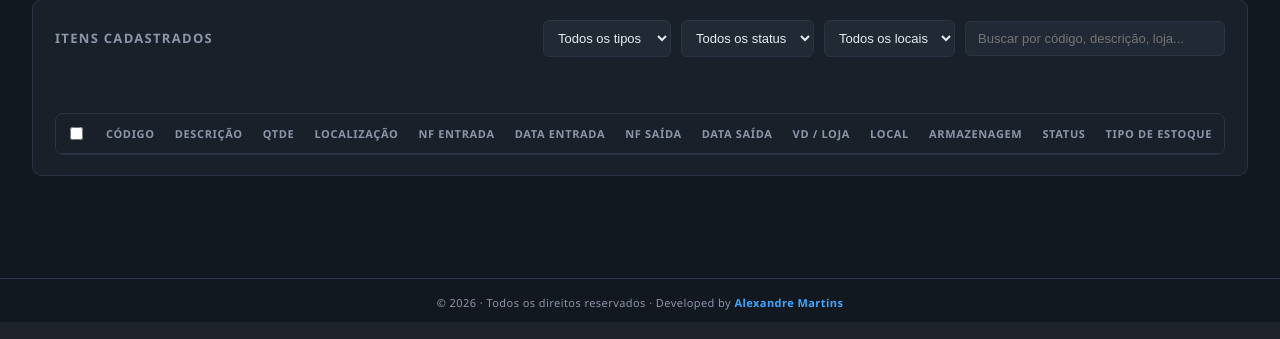
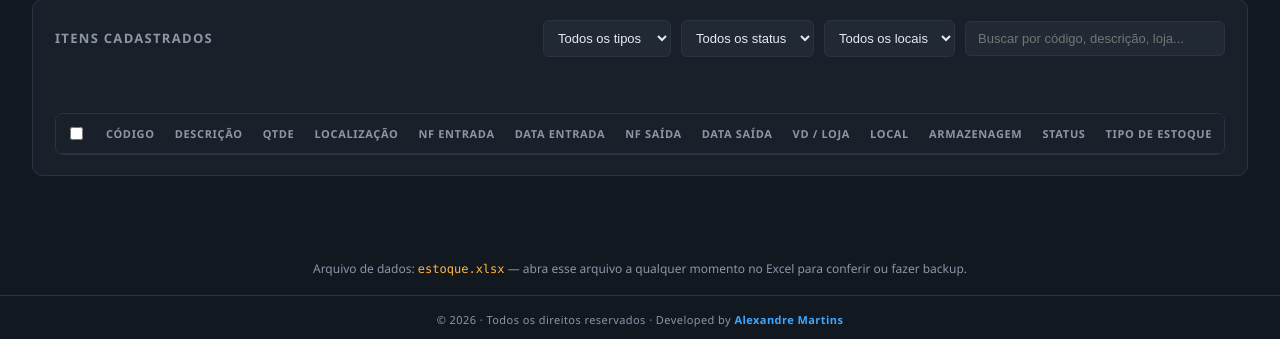
Before and after one commit to ALMDPSP/Controle-Estoque, a Python web app: template templates/imobilizados.html in a window 1280 px wide. Shown: the part 1256-1595 px from the top of the page. Before the commit the page ends 1566 px from the top, so only its background shows below. Run offline with Jinja, Linux system fonts and the light colour scheme; the template is opened without the code that fills it, so the values that code supplies are empty.

Commit message:
Add files via upload

```diff
--- /dev/null
+++ b/templates/_footer.html
@@ -0,0 +1,28 @@
+<style>
+  .app-standard-footer{
+    text-align:center;
+    color:var(--muted,#8b96a8);
+    font-size:12px;
+    padding:0 0 12px;
+  }
+  .app-standard-footer code{
+    font-family:var(--mono,"SFMono-Regular",Consolas,"Liberation Mono",Menlo,monospace);
+    color:var(--accent-2,#ffb648);
+  }
+  .app-standard-footer .credito{
+    margin-top:18px;
+    padding-top:16px;
+    border-top:1px solid var(--line,#2b3444);
+    font-size:11px;
+    letter-spacing:.04em;
+    color:var(--muted,#8b96a8);
+  }
+  .app-standard-footer .credito strong{
+    color:var(--accent,#3ea6ff);
+    font-weight:600;
+  }
+</style>
+<footer class="app-standard-footer">
+  Arquivo de dados: <code id="footer-path">estoque.xlsx</code> — abra esse arquivo a qualquer momento no Excel para conferir ou fazer backup.
+  <div class="credito">© 2026 · Todos os direitos reservados · Developed by <strong>Alexandre Martins</strong></div>
+</footer>
--- a/templates/imobilizados.html
+++ b/templates/imobilizados.html
@@ -588,9 +588,7 @@
 
 </main>
 
-<footer>
-  <div class="credito">© 2026 · Todos os direitos reservados · Developed by <strong>Alexandre Martins</strong></div>
-</footer>
+{% include '_footer.html' %}
 
 <dialog id="full-edit-dialog" style="width:min(720px, 94vw);">
   <div class="dlg-body">
--- a/templates/index.html
+++ b/templates/index.html
@@ -773,10 +773,7 @@
 
 </main>
 
-<footer>
-  Arquivo de dados: <code id="footer-path">estoque.xlsx</code> — abra esse arquivo a qualquer momento no Excel para conferir ou fazer backup.
-  <div class="credito">© 2026 · Todos os direitos reservados · Developed by <strong>Alexandre Martins</strong></div>
-</footer>
+{% include '_footer.html' %}
 
 <dialog id="qtde-dialog">
   <div class="dlg-body">
--- a/templates/loja_virtual.html
+++ b/templates/loja_virtual.html
@@ -153,10 +153,7 @@ footer{text-align:center;color:var(--muted);font-size:12px;padding:0 0 12px}foot
     </section>
   </main>
 
-  <footer>
-    Arquivo de dados: <code id="footer-path">estoque.xlsx</code> — abra esse arquivo a qualquer momento no Excel para conferir ou fazer backup.
-    <div class="credito">© 2026 · Todos os direitos reservados · Developed by <strong>Alexandre Martins</strong></div>
-  </footer>
+  {% include '_footer.html' %}
 
 <script>
 const zoneMeta = {
--- a/templates/produtos.html
+++ b/templates/produtos.html
@@ -7,10 +7,7 @@
 {% include '_menu.html' %}
 <main><section class="panel"><h2>Novo produto</h2><form id="produto-form"><div class="field"><label>Código de cadastro do item *</label><input id="produto-codigo" required placeholder="Ex.: PDV-01"></div><div class="field"><label>Descrição *</label><input id="produto-descricao" required placeholder="Ex.: PDV completo"></div><button class="primary form-action" type="submit">Cadastrar produto</button></form><div class="hint"><strong>Simulador de lojas:</strong> a regra oficial agora fica em Estoque → Quantidade por código do item → Kit padrão de loja. Lá você pode cadastrar, editar e excluir os itens do kit.</div></section>
 <section class="panel"><h2>Produtos cadastrados</h2><div class="produtos-toolbar"><input id="pesquisa-produto" type="search" placeholder="Pesquisar por código ou descrição..." autocomplete="off"><span class="produtos-contador" id="produtos-contador"></span></div><table><thead><tr><th>Código</th><th>Descrição</th><th>Cadastrado por</th><th>Ações</th></tr></thead><tbody id="produtos-tbody"></tbody></table></section></main>
-<footer>
-  Arquivo de dados: <code id="footer-path">estoque.xlsx</code> — abra esse arquivo a qualquer momento no Excel para conferir ou fazer backup.
-  <div class="credito">© 2026 · Todos os direitos reservados · Developed by <strong>Alexandre Martins</strong></div>
-</footer>
+{% include '_footer.html' %}
 <script>
 const PERFIL_USUARIO={{ (role or "user")|tojson }};
 const PODE_GERENCIAR=["admin","gestor"].includes(PERFIL_USUARIO);
--- a/templates/usuarios.html
+++ b/templates/usuarios.html
@@ -125,7 +125,7 @@
     </table>
   </div>
 </main>
-<footer style="text-align:center;color:var(--muted);font-size:12px;padding:0 32px 18px">Arquivo de dados: <strong style="color:var(--accent)">estoque.xlsx</strong> — abra esse arquivo a qualquer momento no Excel para conferir ou fazer backup.<div style="margin-top:14px">© 2026 · Todos os direitos reservados · Developed by <strong style="color:var(--accent)">Alexandre Martins</strong></div></footer>
+{% include '_footer.html' %}
 
 <script>
 const msg = document.getElementById('msg');
```
Also changed, not shown: templates/dashboard.html (+15 -2 lines), templates/historico.html (+1 -1 lines), templates/relatorios.html (+1 -1 lines).
